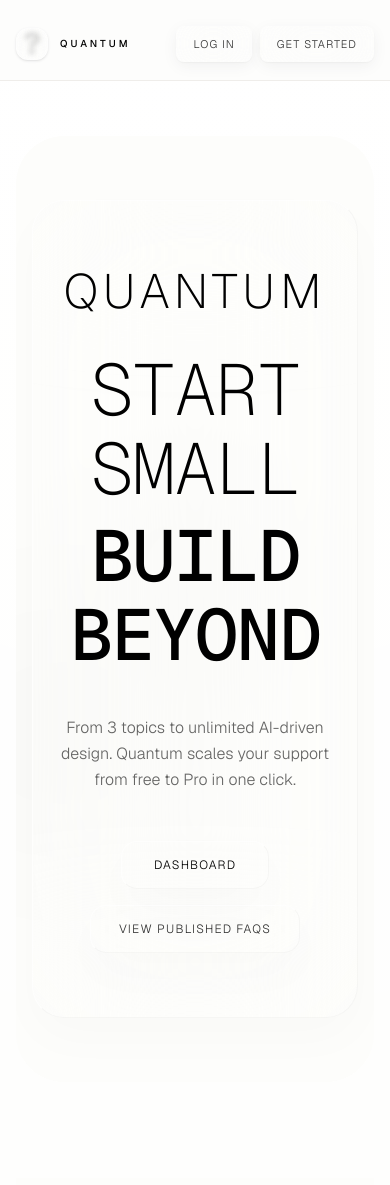
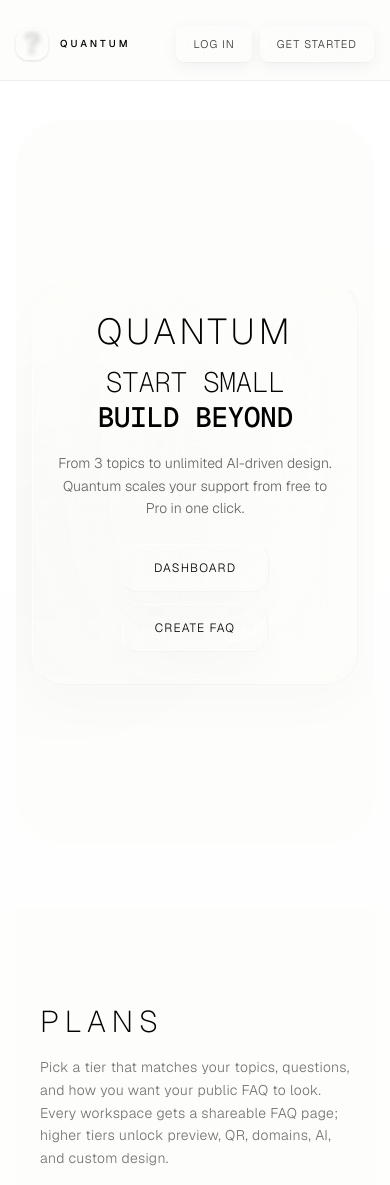
Before and after one commit to ArmanDavtyanQA/FAQS, a Next.js app: page / in a window 390 px wide. Shown: the top 1185 px of the page. Built offline with nearby package versions, Linux system fonts and the light colour scheme; no server answers.

Commit message:
Refactor GlassHero component for improved responsiveness and layout, update Home page styles for better spacing, and enhance FAQ link logic for conditional rendering based on user ID. Adjust typography and padding for a more cohesive design.

```diff
--- a/src/app/page.tsx
+++ b/src/app/page.tsx
@@ -5,7 +5,7 @@ import { GlassHero, GlassPlans } from "@/components/glass";
 
 export default function Home() {
   return (
-    <main className="flex flex-1 flex-col gap-24 lg:gap-32">
+    <main className="flex min-h-0 flex-1 flex-col gap-16 lg:gap-24">
       <GlassHero />
 
       <GlassPlans />
--- a/src/components/glass/GlassHero.tsx
+++ b/src/components/glass/GlassHero.tsx
@@ -3,22 +3,29 @@
 import Link from "next/link";
 import { motion } from "framer-motion";
 
-const publishedFaqHref =
-  typeof process.env.NEXT_PUBLIC_LANDING_PUBLISHED_FAQ_USER_ID === "string" &&
-  process.env.NEXT_PUBLIC_LANDING_PUBLISHED_FAQ_USER_ID.length >= 10
-    ? `/faq/${process.env.NEXT_PUBLIC_LANDING_PUBLISHED_FAQ_USER_ID}`
-    : "#plans";
+const landingPublishedUserId =
+  typeof process.env.NEXT_PUBLIC_LANDING_PUBLISHED_FAQ_USER_ID === "string"
+    ? process.env.NEXT_PUBLIC_LANDING_PUBLISHED_FAQ_USER_ID.trim()
+    : "";
+const hasLandingPublishedFaq = landingPublishedUserId.length >= 10;
+const publishedFaqUrl = hasLandingPublishedFaq
+  ? `/faq/${landingPublishedUserId}`
+  : null;
+
+/** Shared hero CTA look (Dashboard + conditional 2nd action). */
+const heroCtaClassName =
+  "glass-cta-primary interactive-smooth inline-flex h-12 items-center justify-center rounded-2xl px-8 text-xs font-light uppercase tracking-widest text-black";
 
 /**
  * Physical Glass — hero
- * - Primary title: QUANTUM — Geist Sans, extralight, tracking-widest
- * - Option 1 mono block below: START SMALL. / BUILD BEYOND. (font-mono, 72px)
- * - Panel: .glass-hero-panel — 80px blur, specular border-top white/60
- * - Depth: blurred ? motif behind card
+ * - Fills viewport below fixed header (LayoutShell pt) and centers content vertically
+ * - Primary title: QUANTUM — responsive scale, not full 4.5rem on laptop
+ * - Mono block: clamp() so START SMALL / BUILD BEYOND fit ~13–16" screens
+ * - Panel: .glass-hero-panel — specular bevel; depth ? motif behind
  */
 export default function GlassHero() {
   return (
-    <section className="relative mt-4 overflow-hidden rounded-[3rem] bg-[#FDFDFB] px-4 py-16 sm:px-6 sm:py-20 lg:px-10 lg:py-24">
+    <section className="relative mt-0 flex min-h-[calc(100dvh-7.5rem)] flex-col justify-center overflow-hidden rounded-[3rem] bg-[#FDFDFB] px-4 py-8 sm:px-6 sm:py-10 lg:min-h-[calc(100dvh-8.5rem)] lg:px-10 lg:py-12">
       {/* Studio depth: 3D ? motif — low opacity, blurred, behind glass */}
       <motion.div
         initial={{ opacity: 0, scale: 0.92, y: 20 }}
@@ -31,7 +38,7 @@ export default function GlassHero() {
           initial={{ filter: "blur(8px)" }}
           animate={{ filter: "blur(4px)" }}
           transition={{ duration: 1.4, ease: [0.22, 0.61, 0.36, 1] }}
-          className="text-[clamp(15rem,45vw,25rem)] font-extralight leading-none tracking-widest text-black/[0.1]"
+          className="text-[clamp(10rem,32vw,18rem)] font-extralight leading-none tracking-widest text-black/[0.1]"
           style={{ WebkitTextStroke: "1px rgba(255,255,255,0.45)" }}
         >
           ?
@@ -48,13 +55,13 @@ export default function GlassHero() {
         animate={{ opacity: 1, y: 0, filter: "blur(0px)" }}
         transition={{ duration: 0.95, ease: [0.22, 0.61, 0.36, 1] }}
         whileHover={{ y: -4 }}
-        className="glass-hero-panel group relative z-10 mx-auto flex max-w-5xl flex-col items-center rounded-[2rem] px-6 py-16 text-center transition-all duration-500 sm:px-10 sm:py-20 lg:px-12 lg:py-24"
+        className="glass-hero-panel group relative z-10 mx-auto flex max-w-5xl flex-col items-center rounded-[2rem] px-5 py-8 text-center transition-all duration-500 sm:px-8 sm:py-10 lg:px-10 lg:py-12"
       >
         <motion.h1
           initial={{ opacity: 0, y: 14 }}
           animate={{ opacity: 1, y: 0 }}
           transition={{ duration: 0.9, delay: 0.06, ease: [0.22, 0.61, 0.36, 1] }}
-          className="max-w-3xl text-balance text-5xl font-extralight leading-[1.1] tracking-widest text-black sm:text-6xl lg:text-[4.5rem]"
+          className="max-w-3xl text-balance text-4xl font-extralight leading-[1.1] tracking-widest text-black sm:text-5xl lg:text-6xl xl:text-[4rem]"
         >
           QUANTUM
         </motion.h1>
@@ -63,30 +70,27 @@ export default function GlassHero() {
           initial={{ opacity: 0, y: 14 }}
           animate={{ opacity: 1, y: 0 }}
           transition={{ duration: 0.9, delay: 0.12, ease: [0.22, 0.61, 0.36, 1] }}
-          className="font-mono mt-8 max-w-[min(100%,42rem)] text-balance text-center"
+          className="font-mono mt-4 max-w-[min(100%,42rem)] text-balance text-center sm:mt-5"
           aria-label="START SMALL BUILD BEYOND"
         >
-          <span className="block text-[72px] font-extralight uppercase leading-[1.1] tracking-[-0.02em] text-black">
+          <span className="block text-[clamp(1.75rem,2.75vw+0.75rem,2.75rem)] font-extralight uppercase leading-[1.08] tracking-[-0.02em] text-black">
             START SMALL
           </span>
-          <span className="mt-2 block text-[72px] font-medium uppercase leading-[1.1] tracking-[-0.02em] text-black">
+          <span className="mt-1 block text-[clamp(1.75rem,2.75vw+0.75rem,2.75rem)] font-medium uppercase leading-[1.08] tracking-[-0.02em] text-black sm:mt-1.5">
             BUILD BEYOND
           </span>
         </motion.div>
 
-        <p className="mt-10 max-w-xl font-sans text-base font-light leading-relaxed text-black/60 sm:text-lg">
+        <p className="mt-5 max-w-xl font-sans text-sm font-light leading-relaxed text-black/60 sm:mt-6 sm:text-base lg:text-lg">
           From 3 topics to unlimited AI-driven design. Quantum scales your
           support from free to Pro in one click.
         </p>
-        <div className="mt-12 flex flex-wrap items-center justify-center gap-4">
+        <div className="mt-6 flex w-full max-w-xl flex-wrap items-center justify-center gap-3 sm:mt-8 sm:gap-4">
           <motion.div
             whileHover={{ y: -6, scale: 1.02 }}
             transition={{ type: "spring", stiffness: 380, damping: 28 }}
           >
-            <Link
-              href="/dashboard"
-              className="glass-cta-primary interactive-smooth inline-flex h-12 items-center justify-center rounded-2xl px-8 text-xs font-light uppercase tracking-widest text-black"
-            >
+            <Link href="/dashboard" className={heroCtaClassName}>
               Dashboard
             </Link>
           </motion.div>
@@ -94,12 +98,20 @@ export default function GlassHero() {
             whileHover={{ y: -6, scale: 1.02 }}
             transition={{ type: "spring", stiffness: 380, damping: 28 }}
           >
-            <Link
-              href={publishedFaqHref}
-              className="glass-cta-secondary interactive-smooth inline-flex h-12 items-center justify-center rounded-2xl px-7 text-xs font-light uppercase tracking-widest text-black/80"
-            >
-              View published FAQs
-            </Link>
+            {hasLandingPublishedFaq && publishedFaqUrl ? (
+              <Link
+                href={publishedFaqUrl}
+                target="_blank"
+                rel="noopener noreferrer"
+                className={heroCtaClassName}
+              >
+                View published FAQs
+              </Link>
+            ) : (
+              <Link href="/dashboard/faq/create" className={heroCtaClassName}>
+                Create FAQ
+              </Link>
+            )}
           </motion.div>
         </div>
       </motion.div>
```
